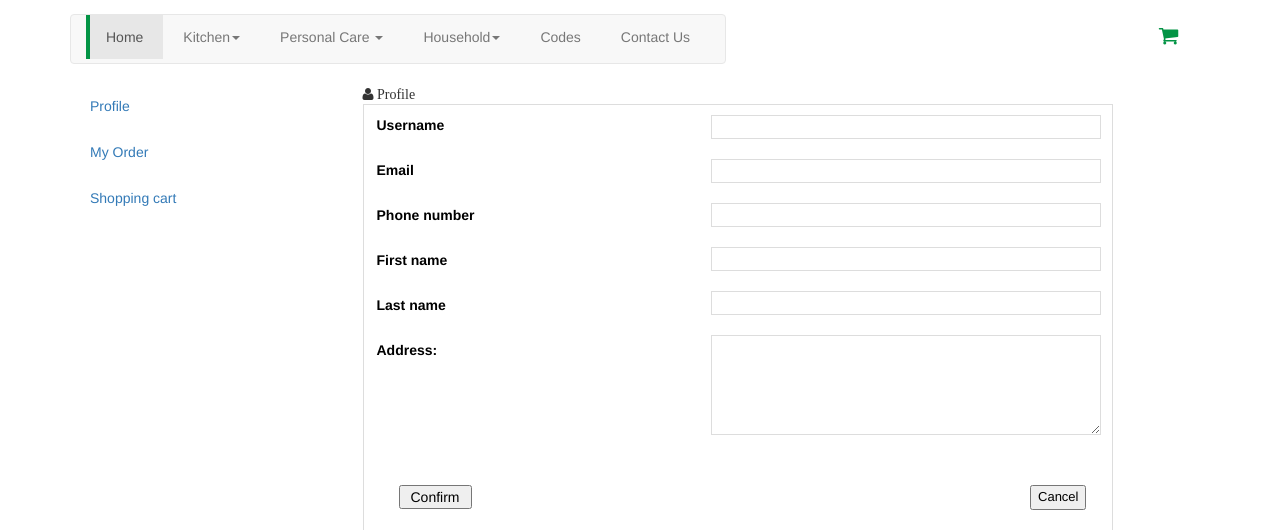
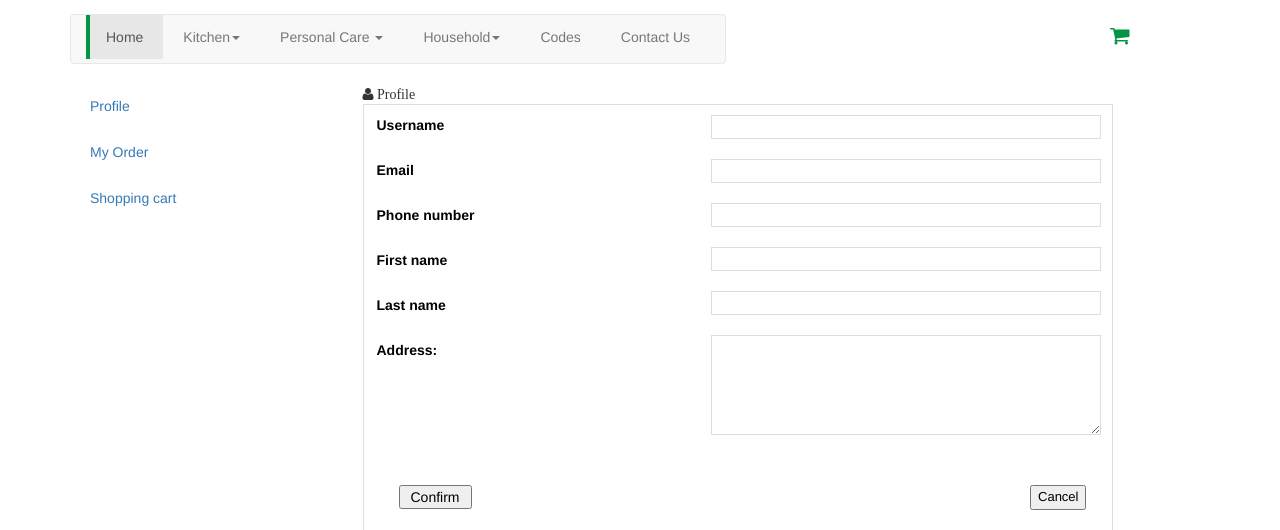
Before and after one commit to ChunPingYang/ShoppingCart, a PHP site: page /profile.html in a window 1280 px wide. Shown: the top 530 px of the page. Run offline with PHP 8.4, Linux system fonts and the light colour scheme.

Commit message:
JY css update

```diff
--- a/css/style.css
+++ b/css/style.css
@@ -26,6 +26,14 @@ header{
     grid-area: header;
     height:10%;
 }
+
+.cart{
+	float: right;
+	cursor: pointer;
+	margin-top: 11px;
+    width:200px;
+}
+
 /*header*/
 
 /* side nav*/
@@ -419,12 +427,7 @@ nav.navbar.navbar-default {
     float: left;
     height: 44px;
 }
-.cart{
-	float: right;
-	cursor: pointer;
-	margin-top: 11px;
-    width: 9%;
-}
+
 
 
 
@@ -2992,10 +2995,11 @@ img.img-head {
 .offer {
     right: -8px;
 }
-.container {
+ .container {
     padding-right: 5px;
     padding-left: 5px;
 }
+
 .product {
     padding: 3em 0 0em;
 }
```
